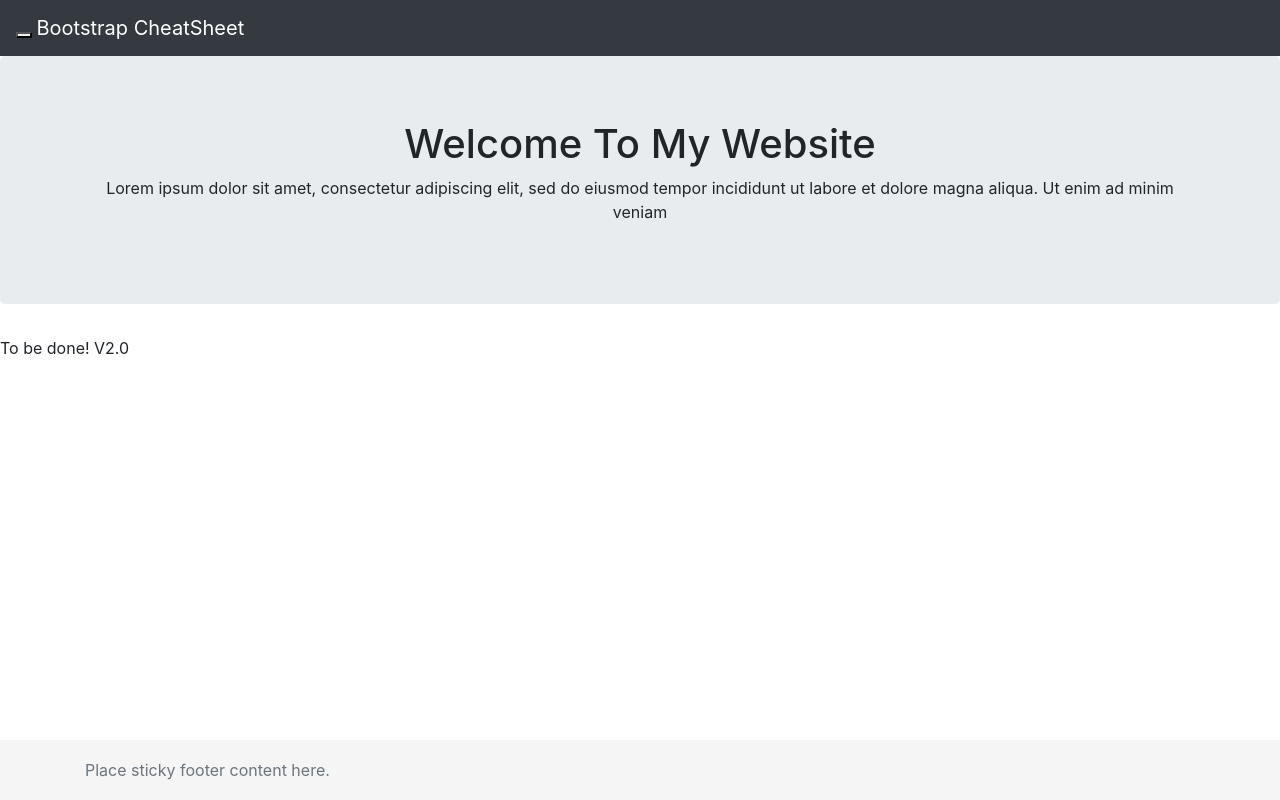
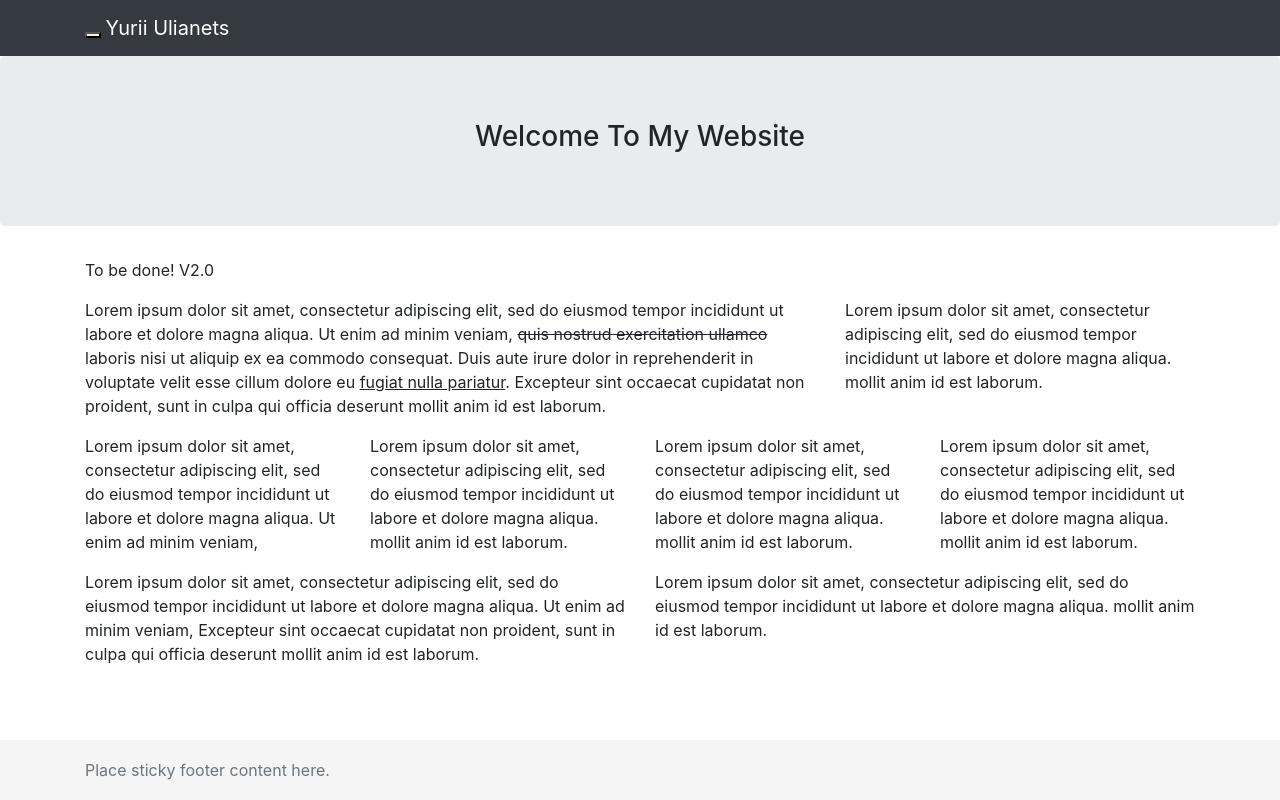
Before and after one commit to YuriU/personalWebsite, a plain HTML site: page index.html in a window 1280 px wide. Drawn offline with nearby package versions, Linux system fonts and the light colour scheme.

Commit message:
index page changes

```diff
--- a/index.html
+++ b/index.html
@@ -1,7 +1,9 @@
 <!DOCTYPE html>
 
-<html>
+<html lang="en">
     <head>
+        <meta charset="utf-8">
+        <meta name="viewport" content="width=device-width, initial-scale=1">
         <link rel="stylesheet" href="https://stackpath.bootstrapcdn.com/bootstrap/4.3.1/css/bootstrap.min.css" integrity="sha384-ggOyR0iXCbMQv3Xipma34MD+dH/1fQ784/j6cY/iJTQUOhcWr7x9JvoRxT2MZw1T" crossorigin="anonymous">
         <link href="css/sticky-footer-navbar.css" rel="stylesheet">
         <style>
@@ -13,6 +15,7 @@
     </head>
     <body>
         <nav class="navbar navbar-dark bg-dark">
+                <div class="container">
                         <div class="navbar-header">
                                 <button type="button" class="navbar-toggle collapsed" data-toggle="collapse" data-target="#bs-example-navbar-collapse-1" aria-expanded="false">
                                   <span class="sr-only">Toggle navigation</span>
@@ -20,21 +23,67 @@
                                   <span class="icon-bar"></span>
                                   <span class="icon-bar"></span>
                                 </button>
-                        <a class="navbar-brand" href="#">Bootstrap CheatSheet</a>
+                                <a class="navbar-brand" href="#">Yurii Ulianets</a>
+                        </div>
                 </div>
         </nav>
          <!-- JUMBOTRONE -->
         <div class="jumbotron text-center">
             <div class="container">
-              <h1>Welcome To My Website</h1>
-              <p>
-                  Lorem ipsum dolor sit amet, consectetur adipiscing elit, sed do eiusmod tempor incididunt ut labore et dolore magna aliqua.
-                  Ut enim ad minim veniam
-              </p>
+              <h3>Welcome To My Website</h3>
+
             </div>
         </div>
 
+
+
+        <div class="container">
                 <p>To be done! V2.0</p>
+                <div class="row">
+                  <div class="col-md-8 col-sm-8 col-xs-8">
+                      <p>Lorem ipsum dolor sit amet, consectetur adipiscing elit, sed do eiusmod tempor incididunt ut labore et dolore magna aliqua.
+                          Ut enim ad minim veniam, <del>quis nostrud exercitation ullamco</del> laboris nisi ut aliquip ex ea commodo consequat. Duis aute irure dolor in reprehenderit
+                          in voluptate velit esse cillum dolore eu <u>fugiat nulla pariatur</u>. Excepteur sint occaecat cupidatat non proident, sunt in culpa qui officia deserunt
+                          mollit anim id est laborum.</p>
+                  </div>
+                  <div class="col-md-4 col-sm-4 col-xs-4">
+                      <p>Lorem ipsum dolor sit amet, consectetur adipiscing elit, sed do eiusmod tempor incididunt ut labore et dolore magna aliqua.
+                          mollit anim id est laborum.</p>
+                  </div>
+                </div>
+                <div class="row">
+                    <div class="col-md-3">
+                        <p>Lorem ipsum dolor sit amet, consectetur adipiscing elit, sed do eiusmod tempor incididunt ut labore et dolore magna aliqua.
+                            Ut enim ad minim veniam,  </p>
+                    </div>
+                    <div class="col-md-3">
+                        <p>Lorem ipsum dolor sit amet, consectetur adipiscing elit, sed do eiusmod tempor incididunt ut labore et dolore magna aliqua.
+                            mollit anim id est laborum.</p>
+                    </div>
+                    <div class="col-md-3">
+                        <p>Lorem ipsum dolor sit amet, consectetur adipiscing elit, sed do eiusmod tempor incididunt ut labore et dolore magna aliqua.
+                            mollit anim id est laborum.</p>
+                    </div>
+                    <div class="col-md-3">
+                        <p>Lorem ipsum dolor sit amet, consectetur adipiscing elit, sed do eiusmod tempor incididunt ut labore et dolore magna aliqua.
+                            mollit anim id est laborum.</p>
+                    </div>
+                  </div>
+                  <div class="row">
+                      <div class="col-md-6">
+                          <p>Lorem ipsum dolor sit amet, consectetur adipiscing elit, sed do eiusmod tempor incididunt ut labore et dolore magna aliqua.
+                              Ut enim ad minim veniam, Excepteur sint occaecat cupidatat non proident, sunt in culpa qui officia deserunt
+                              mollit anim id est laborum.</p>
+                      </div>
+                      <div class="col-md-6">
+                          <p>Lorem ipsum dolor sit amet, consectetur adipiscing elit, sed do eiusmod tempor incididunt ut labore et dolore magna aliqua.
+                              mollit anim id est laborum.</p>
+                      </div>
+                    </div>
+              </div>
+
+
+
 
         <footer class="footer">
                 <div class="container">
```
Lines whose indentation alone changed are shown as unchanged.
